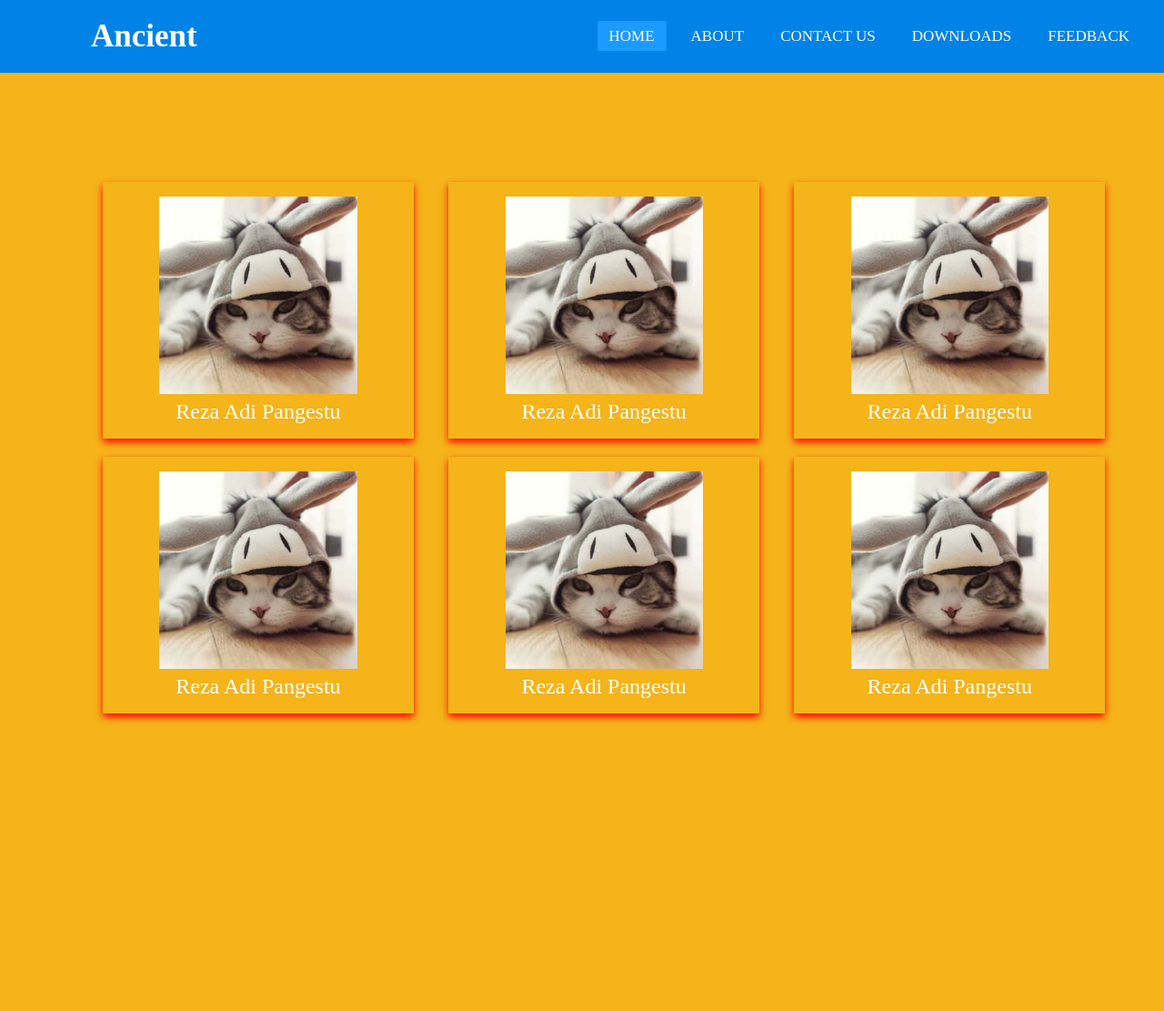
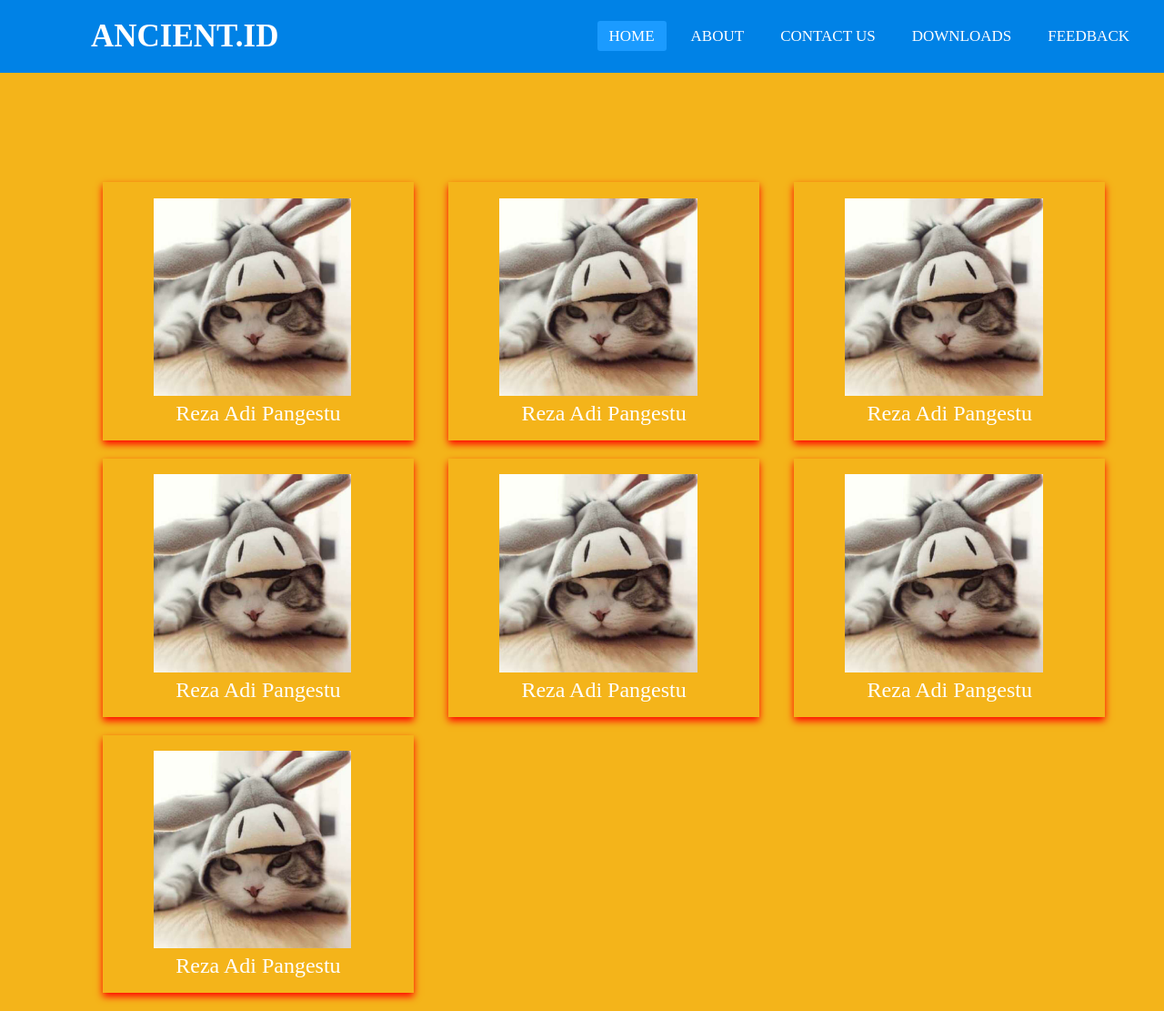
Before and after one commit to Ankits-lab/ancient.github.io, a PHP site: page /aboutus.html in a window 1280 px wide. Shown: the whole page at 91% size. Before the commit the page ends 794 px from the top, so only its background shows below. Run offline with PHP 8.4, Linux system fonts and the light colour scheme.

Commit message:
fix nav bar and more

```diff
--- a/aboutus.html
+++ b/aboutus.html
@@ -9,13 +9,14 @@
     <link rel="stylesheet" href="https://cdnjs.cloudflare.com/ajax/libs/font-awesome/4.7.0/css/font-awesome.min.css">
 
 </head>
-    <body bgcolor="#F4B41A">
+    <body>
       <nav>
         <input type="checkbox" id="check">
         <label for="check" class="checkbtn">
           <i class="fas fa-bars"></i>
         </label>
-        <label class="logo">Ancient</label>
+       <!--<label class="logo"><img src="images/ancient.png"></label>-->
+       <label class="logo">ANCIENT.ID</label>
         <ul>
           <li><a class="active" href="index.html">Home</a></li>
           <li><a href="aboutus.html">About</a></li>
@@ -24,49 +25,59 @@
           <li><a href="#">Feedback</a></li>
         </ul>
       </nav>
+      <div class="overflow">
+        <p>Crafted with hearts by</p>
         <div class="margin">
           <div class="row-about">
             <div class="column-about">
               <div class="card-about">
-                  <img src="images/reza.jpg" style="width: 70%; height: 70%;">
+                  <img src="images/reza.jpg" >
+                <p>Reza Adi Pangestu</p>
+              </div>
+            </div>
+            <div class="column-about">
+              <div class="card-about">
+                <img src="images/reza.jpg" ></img>
                 <p>Reza Adi Pangestu</p>
               </div>
             </div>
 
             <div class="column-about">
               <div class="card-about">
-                <img src="images/reza.jpg" style="width: 70%; height: 70%;"></img>
-                <p>Reza Adi Pangestu</p>
-              </div>
-            </div>
-
-            <div class="column-about">
-              <div class="card-about">
-                <img src="images/reza.jpg"style="width: 70%; height: 70%;"></img>
+                <img src="images/reza.jpg"></img>
                 <p>Reza Adi Pangestu</p>
                 </div>
               </div>
 
             <div class="column-about">
               <div class="card-about">
-                <img src="images/reza.jpg"style="width: 70%; height: 70%;">
+                <img src="images/reza.jpg">
                 <p>Reza Adi Pangestu</p>
               </div>
             </div>
             <div class="column-about">
               <div class="card-about">
-                <img src="images/reza.jpg"style="width: 70%; height: 70%;">
+                <img src="images/reza.jpg">
                 <p>Reza Adi Pangestu</p>
               </div>
             </div>
             <div class="column-about">
               <div class="card-about">
-                <img src="images/reza.jpg"style="width: 70%; height: 70%;">
+                <img src="images/reza.jpg">
                 <p>Reza Adi Pangestu</p>
               </div>
             </div>
+            <div class="column-about">
+              <div class="card-about">
+                <img src="images/reza.jpg">
+                <p>Reza Adi Pangestu</p>
+              </div>
+            </div>
+
+
           </div>
         </div>
+      </div>
 
     </body>
 </html>
--- a/css/styles-about.css
+++ b/css/styles-about.css
@@ -15,7 +15,6 @@
       }
 
       /* Responsive columns */
-
     .column-about {
           display: block;
           margin-bottom: 20px;
@@ -44,3 +43,62 @@
           height: 10%;
           width: 40;
       }
+      img{
+        height: 70%;
+        width: 70%;
+      }
+      @media (max-width: 952px){
+     /* Float four columns side by side */
+     .column-about {
+      padding: 0 100px;
+      float:left;
+    }
+
+    /* Remove extra left and right margins, due to padding */
+    .row-about {margin: 0 0;}
+
+    /* Clear floats after the columns */
+    .row-about:after {
+      content: "";
+      display: table;
+      clear: both;
+    }
+
+    /* Responsive columns */
+  .column-about {
+        display: block;
+        margin-bottom: 10px;
+        width: 100%;
+        height: 10%;
+      }
+
+    /* Style the counter cards */
+    .card-about {
+      box-shadow: 0 4px 8px 0px rgb(255, 1, 1);
+      padding: 16px;
+      text-align: center;
+      background-color: #F4B41A;
+      width: 190%;
+      font-size: 150%;
+    }
+    p{
+        color: #ffffff;
+    }
+    .margin{
+        position: absolute;
+        position: center;
+        top: 25%;
+        left: -15%;
+        right: 15%;
+    }
+    .card-about:hover{
+      box-shadow: 2px 4px 8px 2px rgb(25, 1, 71);
+        height: 10%;
+        width: 40;
+    }
+    img{
+      height: 70%;
+      width: 70%;
+    }
+
+      }
--- a/css/styles-nav.css
+++ b/css/styles-nav.css
@@ -4,11 +4,6 @@
   margin: 0;
   padding: 0;
   box-sizing: border-box;
-}
-
-*{
-    padding: 0;
-    margin: 0;
     text-decoration: none;
     list-style: none;
     box-sizing: border-box;
@@ -20,6 +15,15 @@
     background: #0082e6;
     height: 80px;
     width: 100%;
+    position: fixed;
+    overflow: hidden;
+  }
+  img{
+    margin-left: -4%;
+    margin-top: 0.5%;
+    height: 70px;
+    width: 70px;
+    position: center;
   }
   label.logo{
     color: white;
--- a/css/styles.css
+++ b/css/styles.css
@@ -1,87 +1,9 @@
 @import url("https://fonts.googleapis.com/css?family=Nunito:400,700&display=swap");
 * {
-  margin: 0;
   padding: 0;
   box-sizing: border-box;
 }
-
-main {
-  max-width: 900px;
-  margin: auto;
-  padding: 0.5rem;
-  text-align: center;
-}
-.card {
-  box-shadow: 0 4px 8px 0 rgba(0,0,0,0.2);
-  transition: 0.3s;
-  width: 40%;
-  box-shadow: 0 8px 16px 0 rgba(0,0,0,0.2);
-}
-
-.card:hover {
-  box-shadow: 0 8px 16px 0 rgba(0,0,0,0.2);
-  box-shadow: #ffffff;
-}
-
-.container {
-  padding: 2px 16px;
-  background-color: #143D59;
-  text-align: center;
-  text-shadow: brown;
-}
-.text{
-  color: #ffffff;
-}
-.font1{
-  font-family: "Lucida Handwriting", Times, serif;
-}
-
-
-/* navigation bar starts here*/
-
-
-* {
-  box-sizing: border-box;
-}
-
 body {
   font-family: Arial, Helvetica, sans-serif;
+  background-color: #F4B41A;
 }
-
-/* Float four columns side by side */
-.column {
-  float: left;
-  width: 25%;
-  padding: 0 10px;
-}
-
-/* Remove extra left and right margins, due to padding */
-.row {
-  margin: 0 -5px;
-  width: 50%;
-}
-
-/* Clear floats after the columns */
-.row:after {
-  content: "";
-  display: table;
-  clear: both;
-}
-
-/* Responsive columns */
-@media screen and (max-width: 30px) {
-  .column {
-    width: 100%;
-    display: block;
-    margin-bottom: 20px;
-  }
-}
-
-/* Style the counter cards */
-.card1 {
-  box-shadow: 0 4px 8px 0 rgba(0, 0, 0, 0.2);
-  padding: 16px;
-  text-align: center;
-  background-color: #544d4d;
-  height: 50px;
-}
--- a/index.html
+++ b/index.html
@@ -9,13 +9,14 @@
     <link rel="stylesheet" href="https://cdnjs.cloudflare.com/ajax/libs/font-awesome/4.7.0/css/font-awesome.min.css">
     <script src="https://kit.fontawesome.com/a076d05399.js"></script>
 </head>
-    <body bgcolor="#F4B41A">
+    <body >
       <nav>
         <input type="checkbox" id="check">
         <label for="check" class="checkbtn">
           <i class="fas fa-bars"></i>
         </label>
-        <label class="logo">Ancient</label>
+       <!--<label class="logo"><img src="images/ancient.png"></label>-->
+        <label class="logo">ANCIENT.ID</label>
         <ul>
           <li><a class="active" href="index.html">Home</a></li>
           <li><a href="aboutus.html">About</a></li>
```
Also changed, not shown: images/ancient1.png (added), 1 other file. Lines whose indentation alone changed are shown as unchanged.
